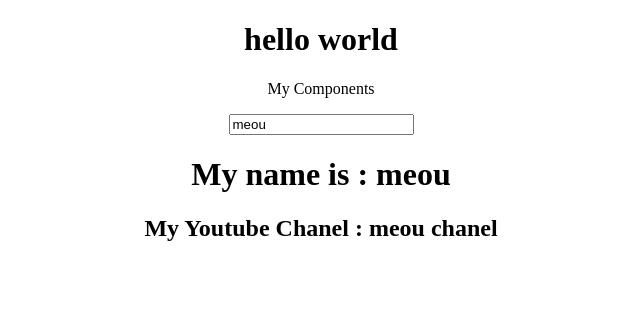
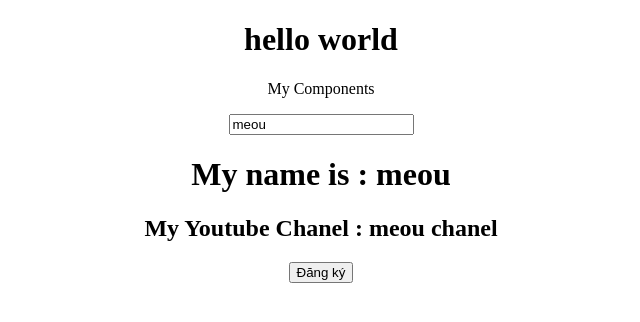
Before and after one commit to allenmeou/Learn-React-Season1, a React (Create React App) app: page / in a window 1280 px wide. Shown: the top 322 px of the page, without its empty margins (319-959 px from the left). Built offline with nearby package versions, Linux system fonts and the light colour scheme.

Commit message:
uploap code #7

```diff
--- a/src/views/Example/MyComponents.js
+++ b/src/views/Example/MyComponents.js
@@ -1,17 +1,22 @@
 import React from "react";
 
 class MyComponents extends React.Component {
+  // STATE
   state = {
     name: "meou",
     chanel: "meou chanel",
   };
-
+  // EVENT
   handleChangeName = (event) => {
     this.setState({
       name: event.target.value,
     });
   };
-
+  handleClickButton = () => {
+    console.log("clicked");
+    alert("Đã Đăng Ký");
+  };
+  // RENDER
   render() {
     return (
       <div>
@@ -26,6 +31,7 @@ class MyComponents extends React.Component {
         </div>
         <div>
           <h2>My Youtube Chanel : {this.state.chanel}</h2>
+          <button onClick={() => this.handleClickButton()}>Đăng ký</button>
         </div>
       </div>
     );
```
